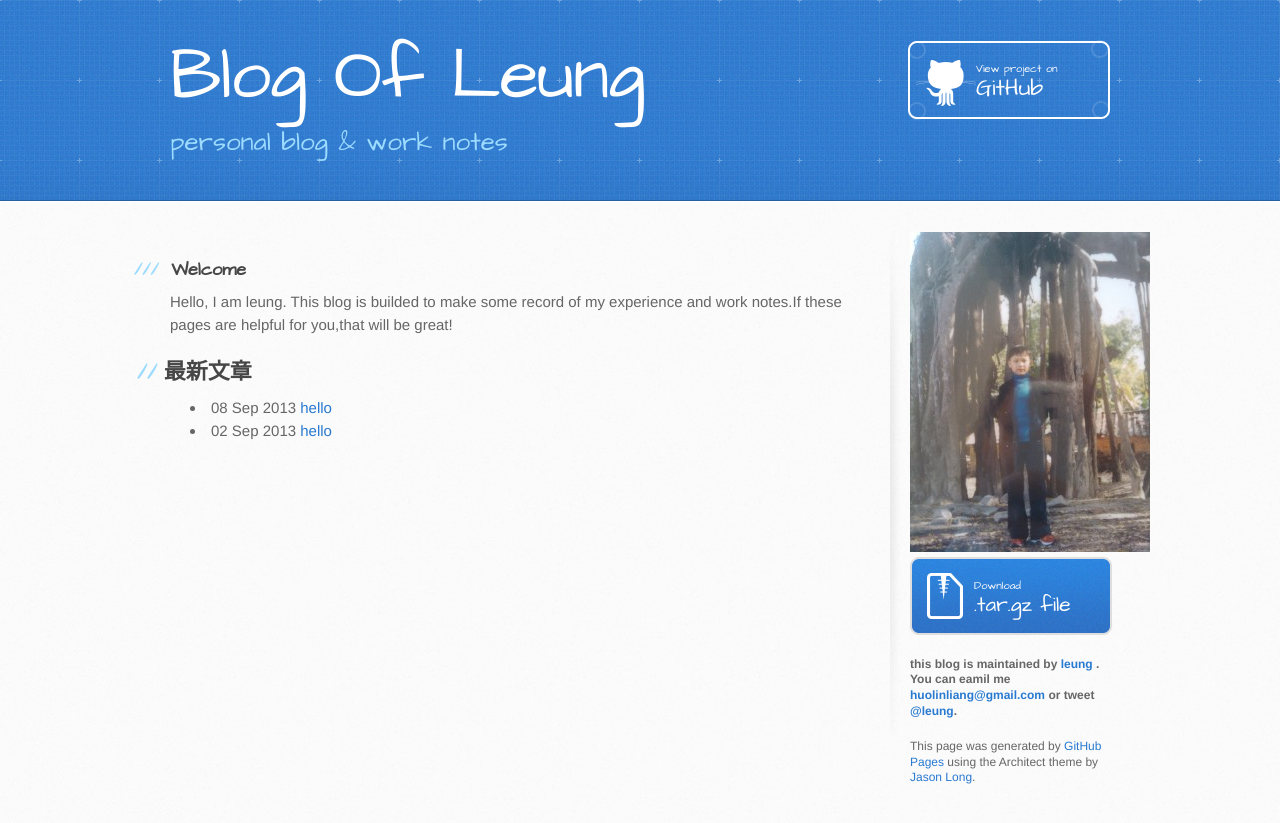
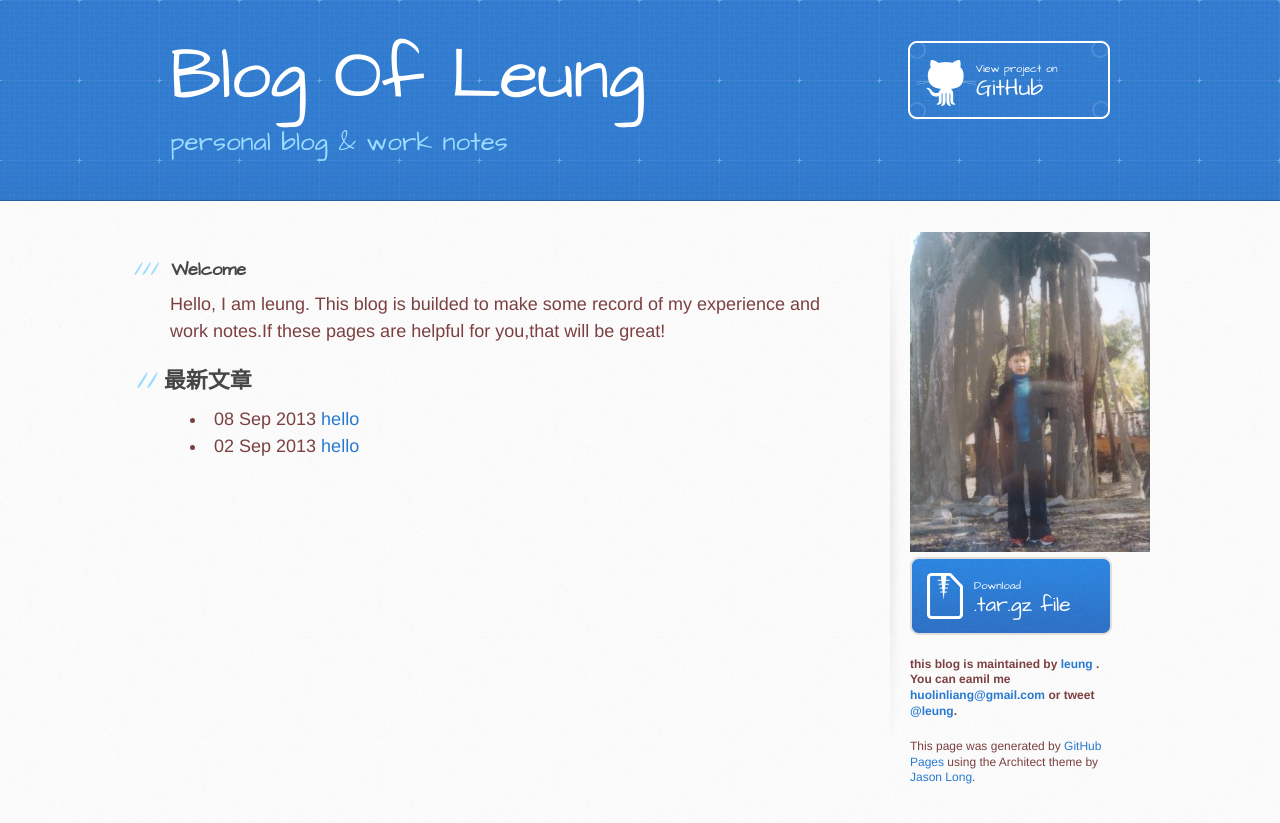
Before and after one commit to huolinliang/blog_leung, a Jekyll site: the page built from index.html, in a window 1280 px wide. Shown: the top 823 px of the page. Built offline with Jekyll 4.4.1, drawn with Linux system fonts in a browser that asks for light colours; Markdown is read by kramdown in place of the engine named in the settings.

Commit message:
change body color

```diff
--- a/stylesheets/stylesheet.css
+++ b/stylesheets/stylesheet.css
@@ -48,12 +48,12 @@ table {
 
 /* LAYOUT STYLES */
 body {
-  font-size: 15px;
+  font-size: 18px;
   line-height: 1.5;
   background: #fafafa url(../images/body-bg.jpg) 0 0 repeat;
   font-family: 'Helvetica Neue', Helvetica, Arial, serif;
   font-weight: 400;
-  color: #666;
+  color: #7c4040;
 }
 
 a {
```
